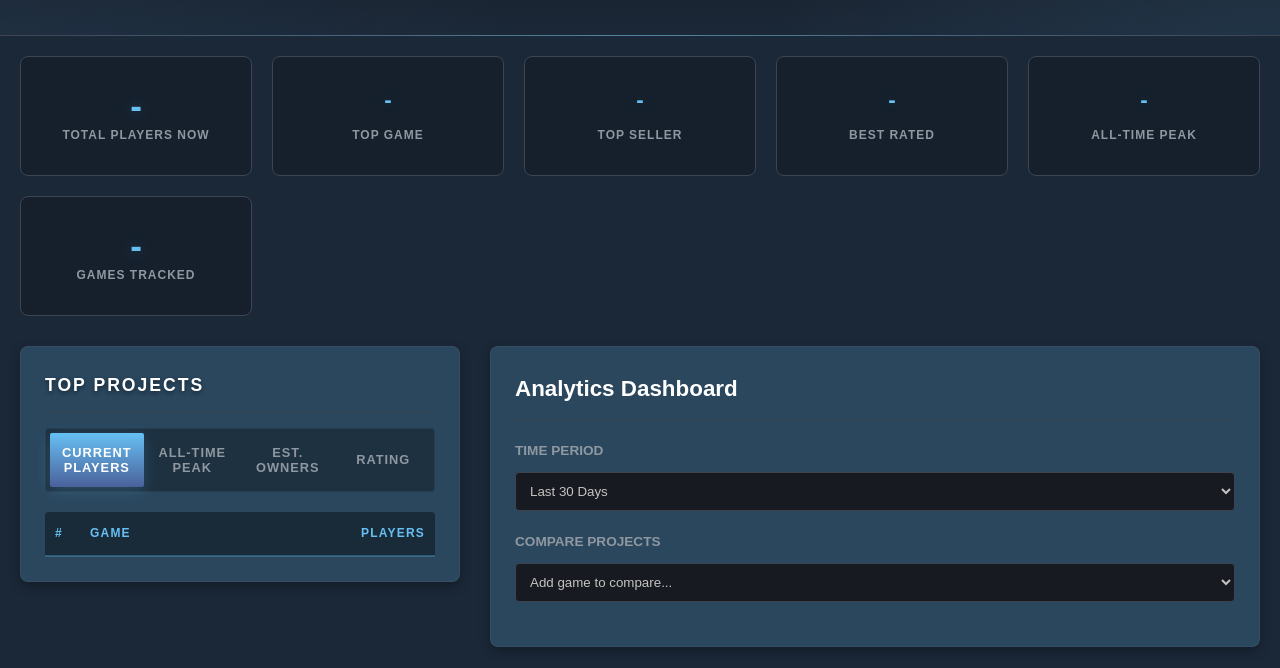
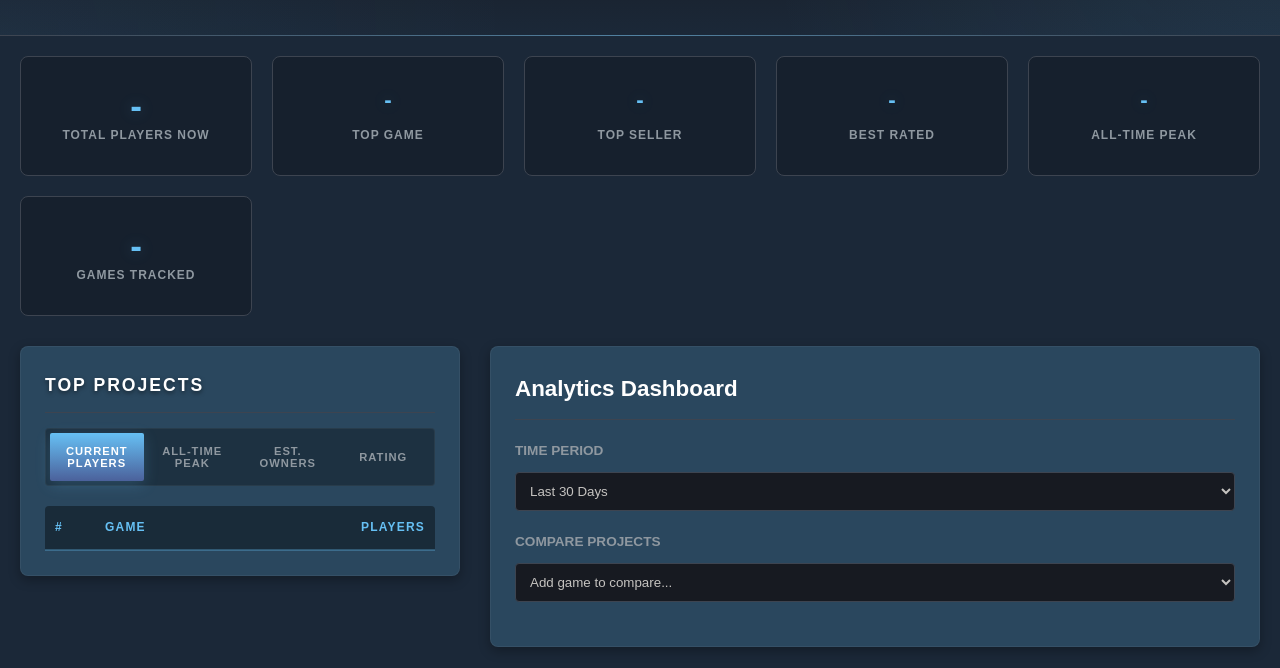
Before and after one commit to oleandreas86/norwegian-game-stats, a website: page src/public/index.html in a window 1280 px wide. Shown: the part 101-769 px from the top of the page. Drawn offline with nearby package versions, Linux system fonts and the light colour scheme; no server answers.

Commit message:
Adjust table styles: modify font size, update column widths for improved layout consistency.

```diff
--- a/src/public/style.css
+++ b/src/public/style.css
@@ -201,7 +201,7 @@ main {
     background: none;
     cursor: pointer;
     font-weight: 800;
-    font-size: 0.8em;
+    font-size: 0.7em;
     text-transform: uppercase;
     letter-spacing: 1px;
     color: #8f98a0;
@@ -295,9 +295,9 @@ tr:last-child td {
     border-bottom: none;
 }
 
-.rank-cell { width: 35px; color: #8f98a0; }
+.rank-cell { width: 50px; color: #8f98a0; }
 .game-cell { width: auto; }
-.score-cell { width: 100px; }
+.score-cell { width: 80px; }
 .count-cell { text-align: right; font-weight: bold; color: var(--primary-color); width: 130px; }
 
 .count-flex span {
```
